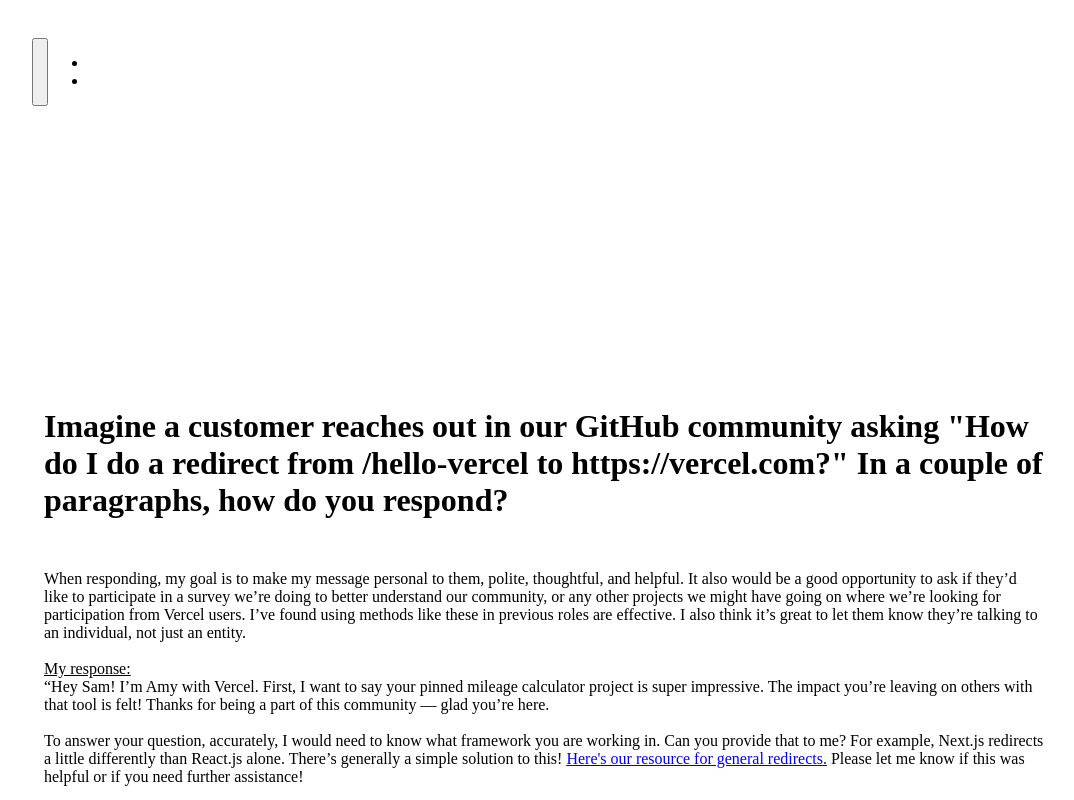
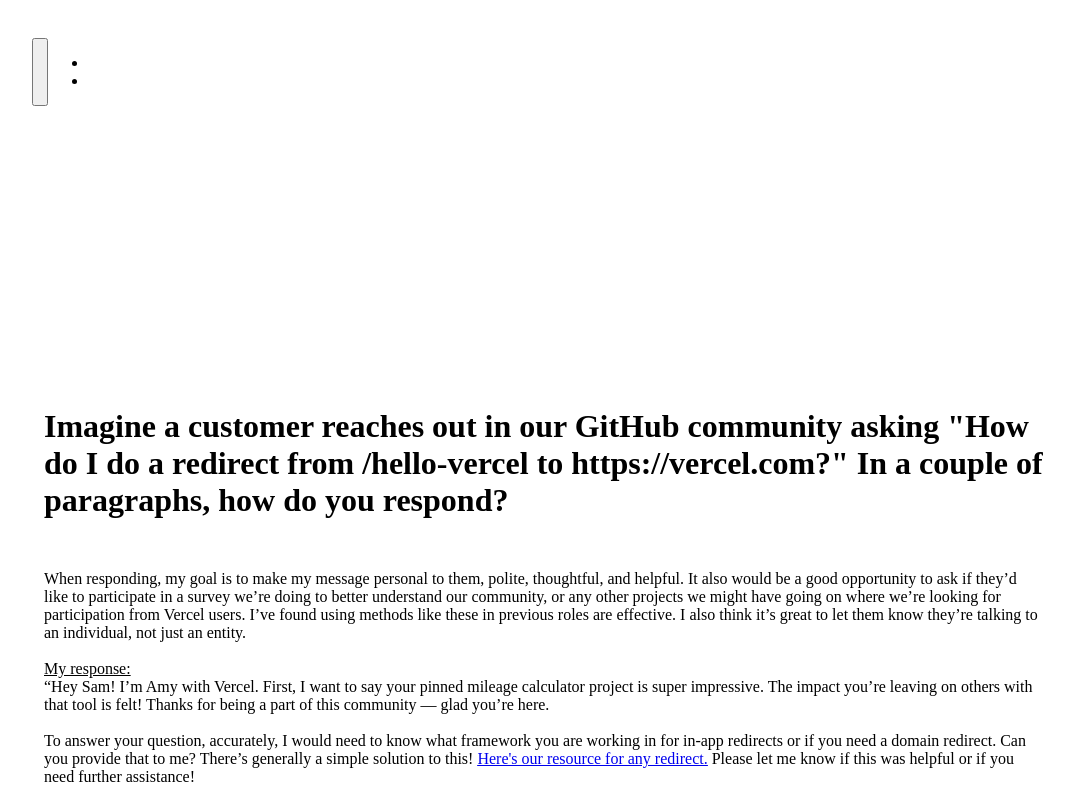
Before and after one commit to amybarger/community-manager-project, a Next.js app: page /redirect-response in a window 1280 px wide. Shown: the top 800 px of the page, without its empty margins (96-1170 px from the left). Built offline with nearby package versions, Linux system fonts and the light colour scheme.

Commit message:
Update to content on redirect-response

```diff
--- a/pages/redirect-response.js
+++ b/pages/redirect-response.js
@@ -28,7 +28,7 @@
             “Hey Sam! I’m Amy with Vercel. First, I want to say your pinned mileage calculator project is super impressive. The impact you’re leaving on others with that tool is felt! Thanks for being a part of this community — glad you’re here.
             <br></br>
             <br></br>
-            To answer your question, accurately, I would need to know what framework you are working in. Can you provide that to me? For example, Next.js redirects a little differently than React.js alone. There’s generally a simple solution to this! <a href ="https://vercel.com/support/articles/does-vercel-support-permanent-redirects?query=redire#in-application-redirects"><u>Here's our resource for general redirects.</u></a> Please let me know if this was helpful or if you need further assistance!
+            To answer your question, accurately, I would need to know what framework you are working in for in-app redirects or if you need a domain redirect. Can you provide that to me? There’s generally a simple solution to this! <a href ="https://vercel.com/support/articles/does-vercel-support-permanent-redirects?query=redire#in-application-redirects"><u>Here's our resource for any redirect.</u></a> Please let me know if this was helpful or if you need further assistance!
             <br></br>
             <br></br>
             <i>I would send the following reply after Sam has their solution, since their main desire is an answer to their question.</i>
```
